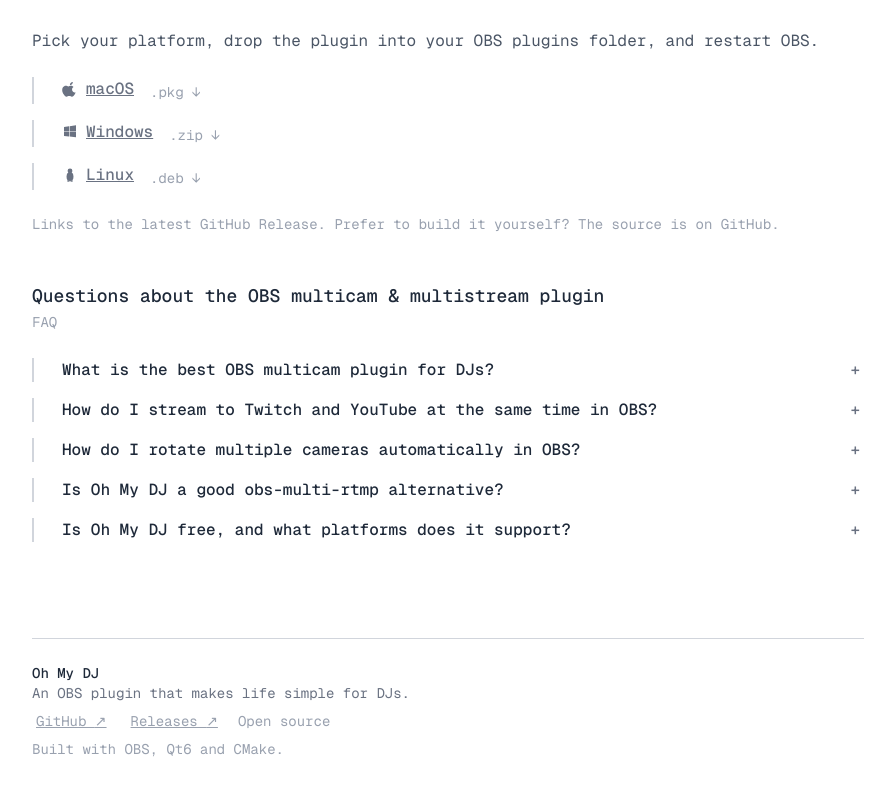
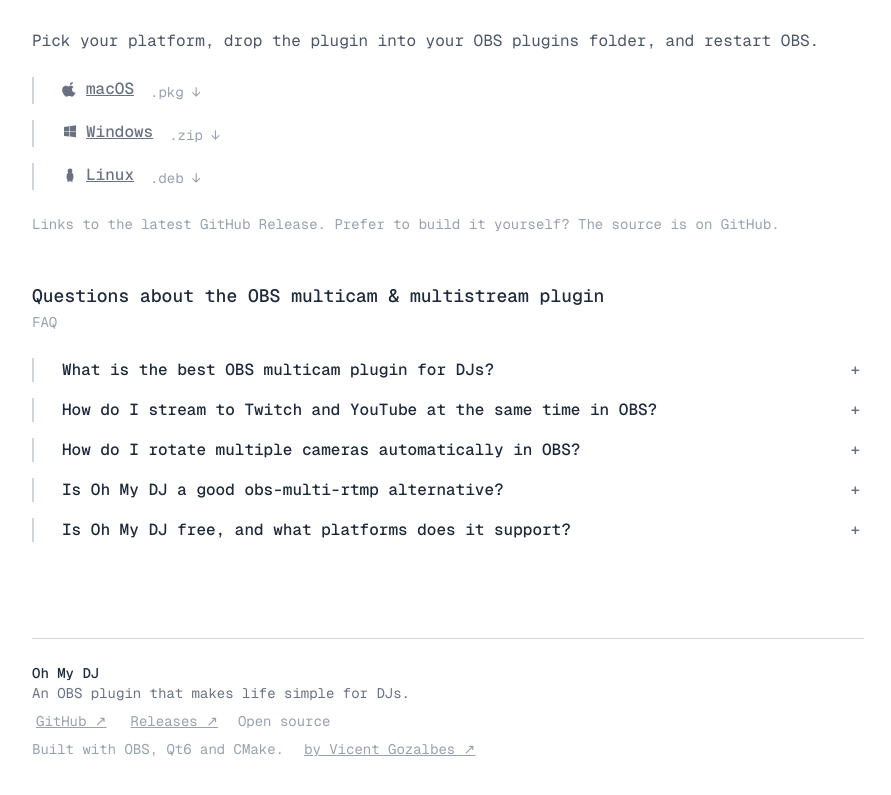
Before and after one commit to vigosan/oh-my-dj, a Next.js app in the folder site/: page /en in a window 1280 px wide. Shown: the part 2308-3103 px from the top of the page, without its empty margins (192-1083 px from the left). Built offline with nearby package versions, Linux system fonts and the light colour scheme; no server answers.

Commit message:
Credit the author with a link back to vicent.io

```diff
--- a/site/components/Site.tsx
+++ b/site/components/Site.tsx
@@ -516,7 +516,12 @@ function Footer({ t }: { t: T }) {
         </a>
         <span>{t.footer.license}</span>
       </p>
-      <p>{t.footer.built}</p>
+      <p className="flex flex-wrap items-baseline gap-x-4 gap-y-1">
+        <span>{t.footer.built}</span>
+        <a href="https://vicent.io" className="link px-1 underline">
+          by Vicent Gozalbes <span aria-hidden>↗</span>
+        </a>
+      </p>
     </footer>
   );
 }
```
Also changed, not shown: 1 other file (tests, documents, lock files or other folders).
